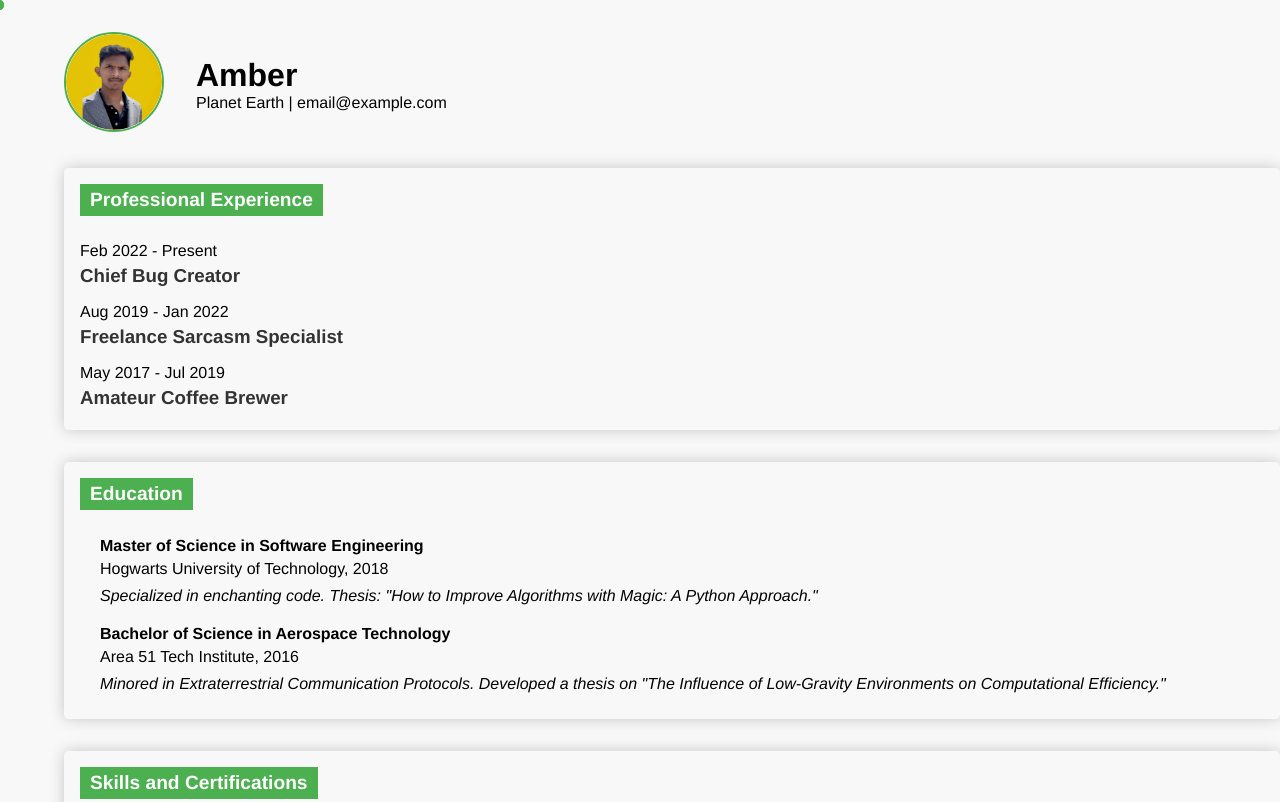
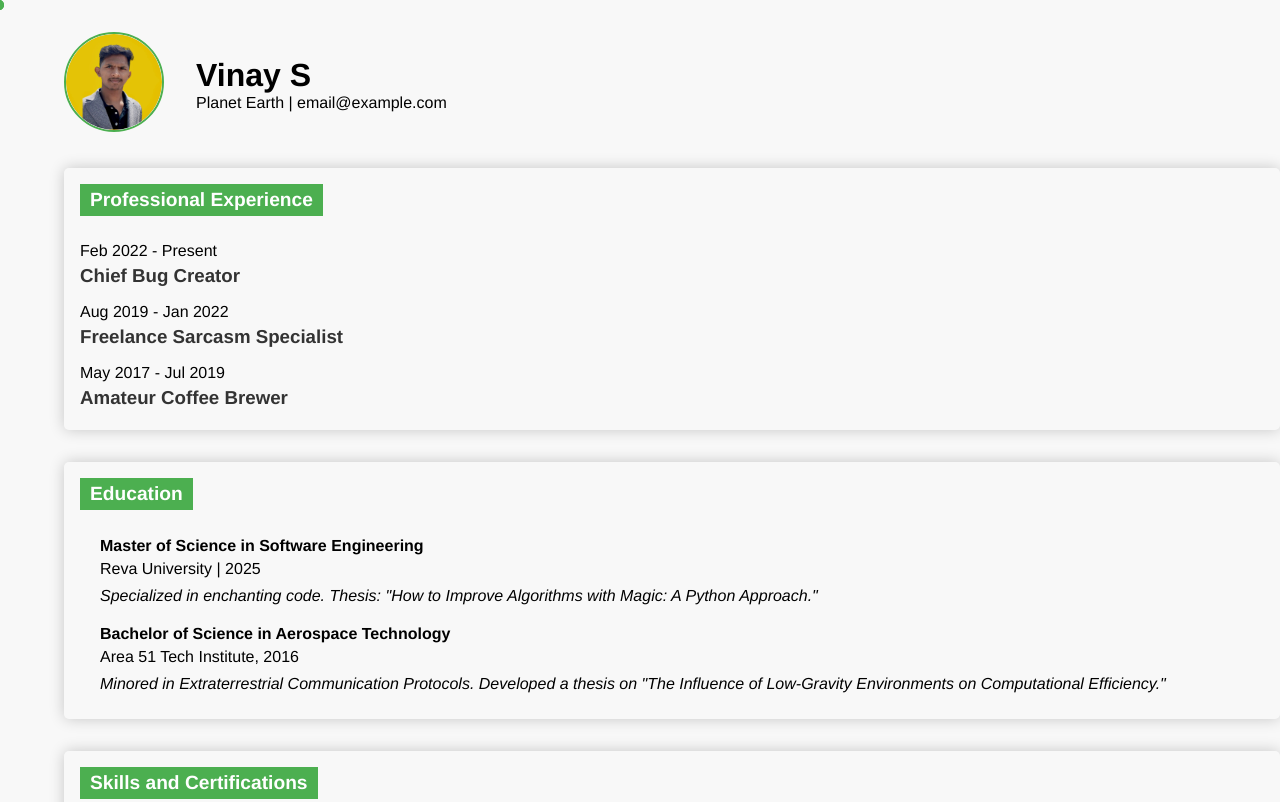
Before and after one commit to vinayvini-18/MyResume, a plain HTML site: page index.html in a window 1280 px wide. Shown: the top 802 px of the page. Drawn offline with Linux system fonts and the light colour scheme.

Commit message:
Update index.html

```diff
--- a/index.html
+++ b/index.html
@@ -15,7 +15,7 @@
 			<img src="headshot.jpg" alt="Your Name" class="resume-headshot">
 		</div>
 		<div class="contact-info">
-			<h1>Amber</h1>
+			<h1>Vinay S</h1>
 			<p>Planet Earth | email@example.com</p>
 		</div>
 	</div>
@@ -30,7 +30,7 @@
 		<ul>
 			<li>
 				<span class="degree">Master of Science in Software Engineering</span>
-				<span class="school">Hogwarts University of Technology, 2018</span>
+				<span class="school">Reva  University | 2025</span>
 				<p>Specialized in enchanting code. Thesis: "How to Improve Algorithms with Magic: A Python Approach."</p>
 			</li>
 			<li>
```
